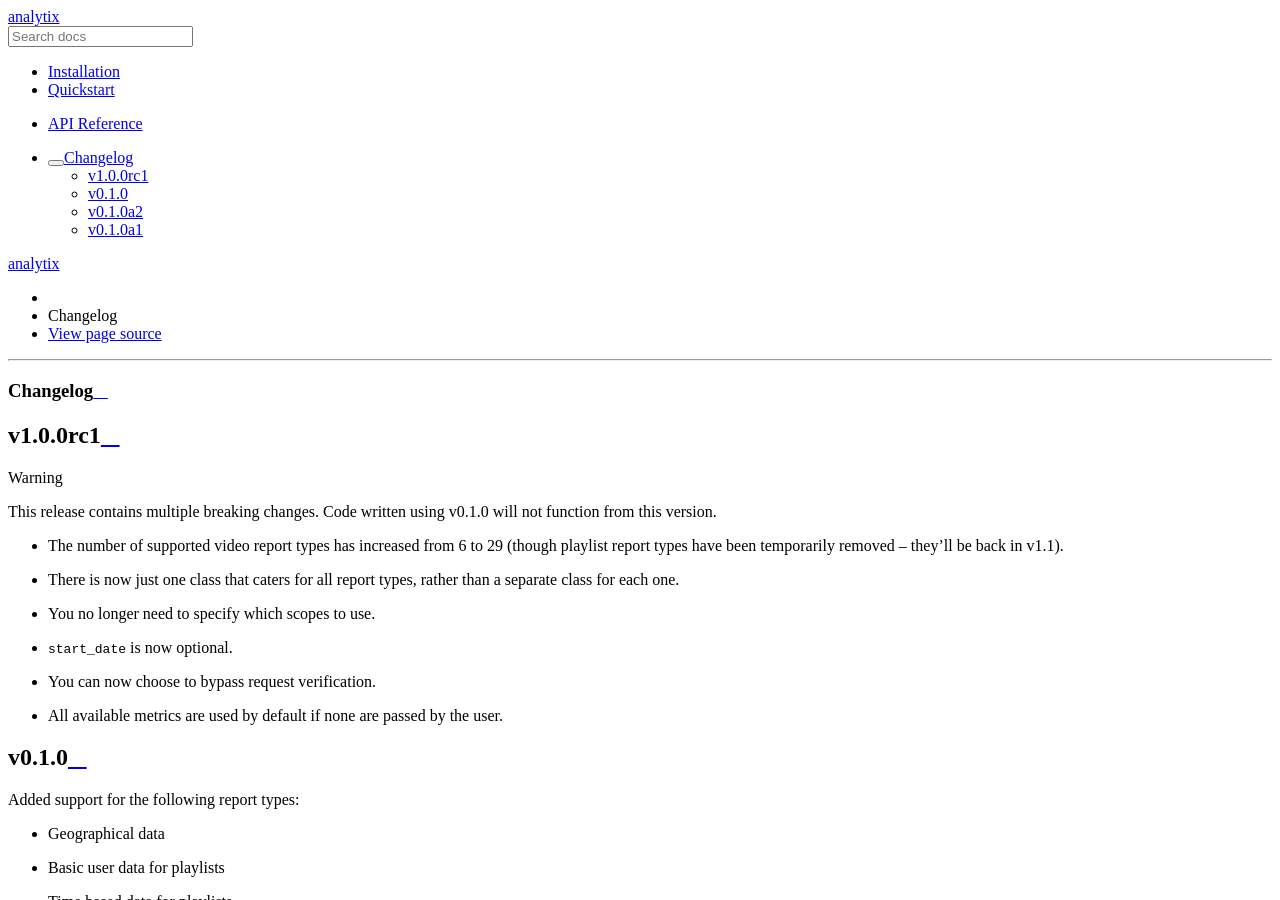
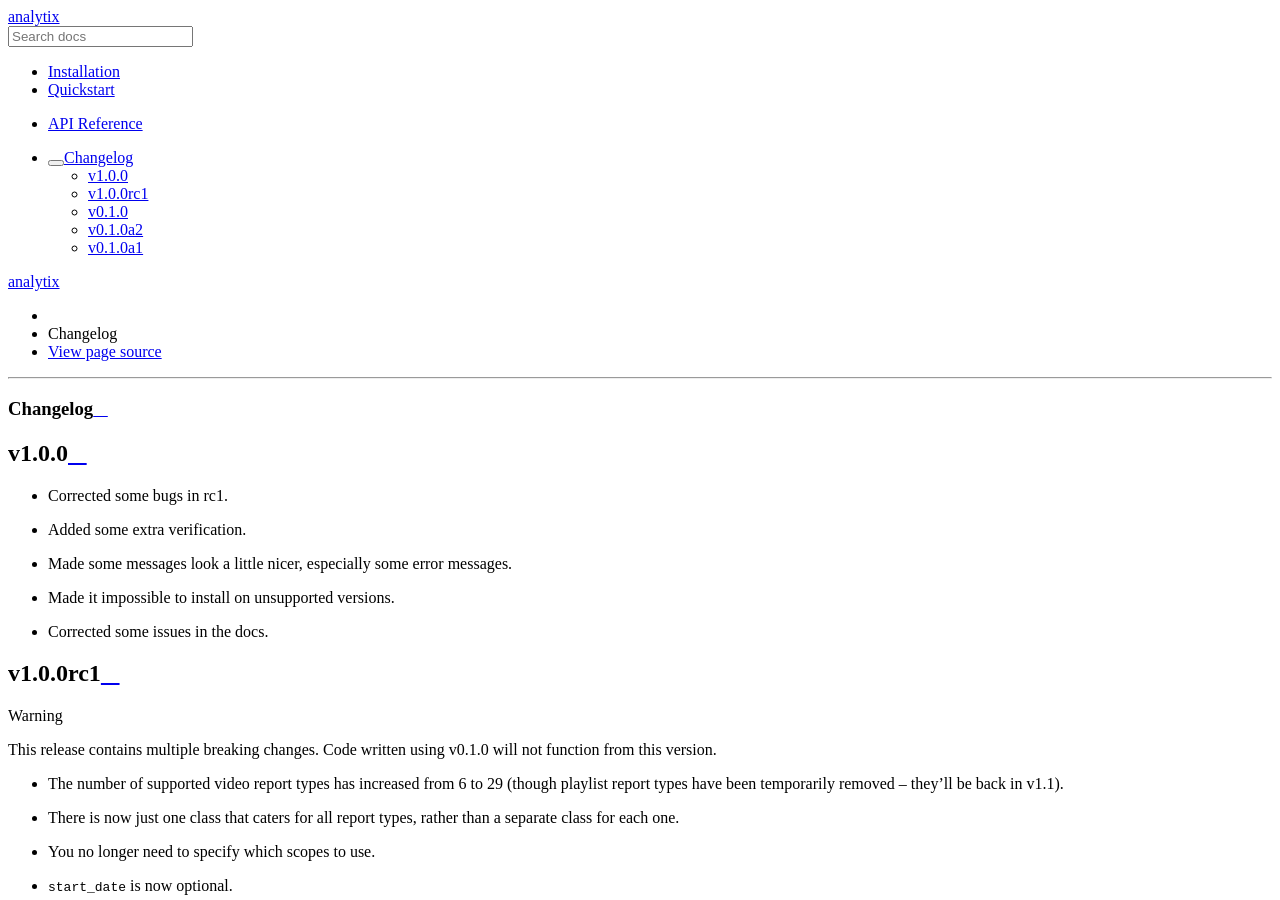
Before and after one commit to parafoxia/analytix, a Sphinx documentation site: the page built from docs/changelog.rst, in a window 1280 px wide and 900 px high. Built offline with Sphinx 7.4.7 and the Read the Docs theme 2.0.0, drawn with Linux system fonts in a browser that asks for light colours; the version number could not be read and is left out.

Commit message:
Updated changelog

```diff
--- a/docs/changelog.rst
+++ b/docs/changelog.rst
@@ -1,5 +1,14 @@
 Changelog
 =========
+
+v1.0.0
+------
+
+- Corrected some bugs in rc1.
+- Added some extra verification.
+- Made some messages look a little nicer, especially some error messages.
+- Made it impossible to install on unsupported versions.
+- Corrected some issues in the docs.
 
 v1.0.0rc1
 ---------
```
